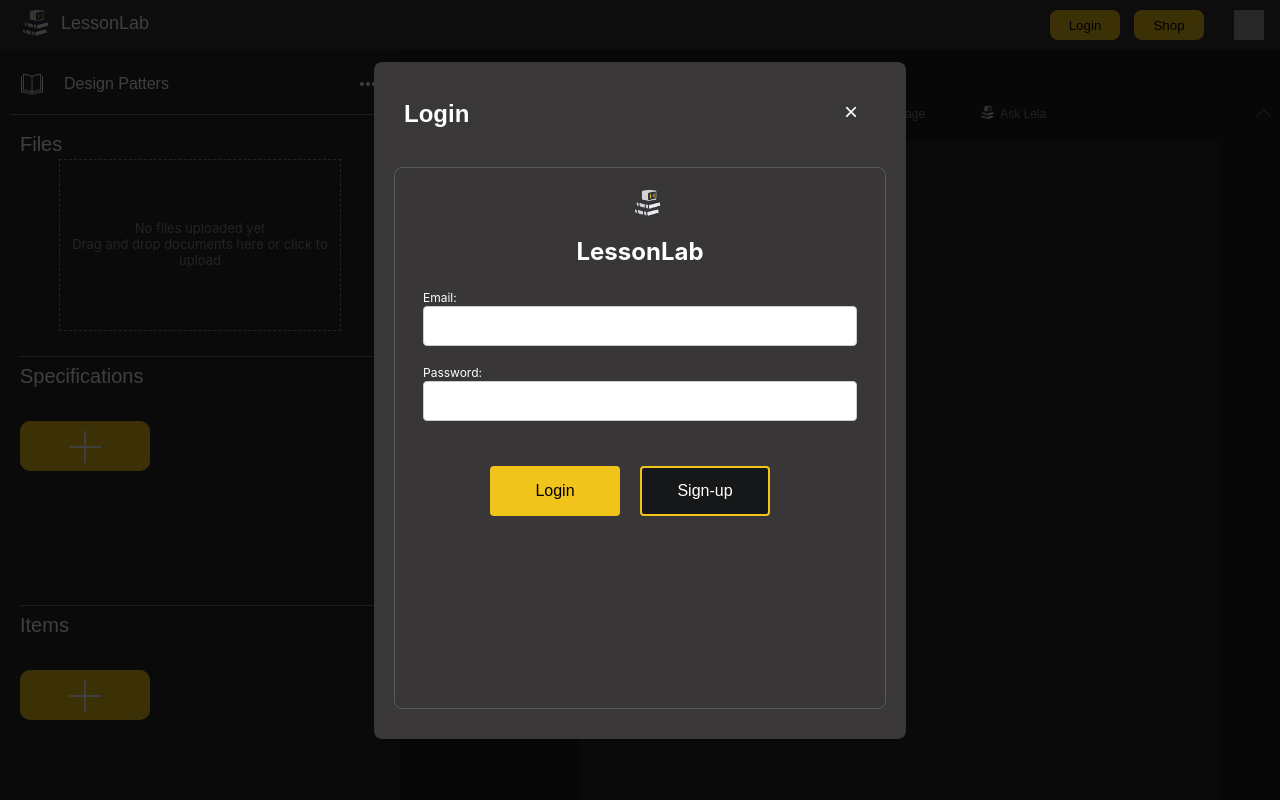
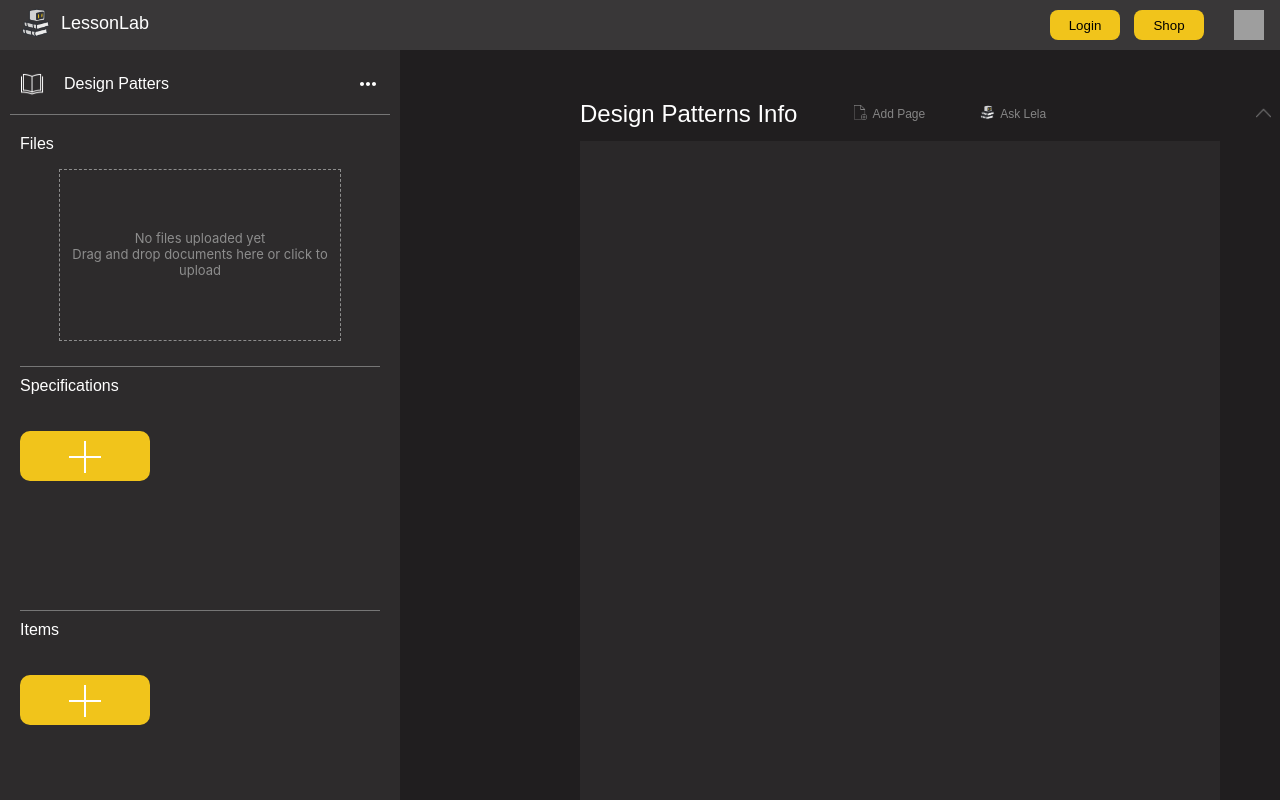
Before and after one commit to EdCamarillo/LessonLab-Frontend, a React (Create React App) app: page /quiz in a window 1280 px wide. Built offline with nearby package versions, Linux system fonts and the light colour scheme; grey boxes are pictures that could not be loaded.

Commit message:
quick container fix

```diff
--- a/src/components/header.jsx
+++ b/src/components/header.jsx
@@ -10,7 +10,7 @@ import LoginForm from './loginForm.jsx';
 
 const Header = () => {
   const [isShopOpen, setIsShopOpen] = useState(false);
-  const [isLoginFormOpen, setIsLoginFormOpen] = useState(true); //set to False if samok
+  const [isLoginFormOpen, setIsLoginFormOpen] = useState(false); //set to False if samok
   const [isLoggedIn, setIsLoggedIn] = useState(true); //TODO: Handle authentication
 
   const closeLoginForm = () =>{
--- a/src/styles/sideBarLesson.css
+++ b/src/styles/sideBarLesson.css
@@ -1,9 +1,3 @@
-#sideBar-container {
-    max-height: 100vh;
-    overflow-y: auto;
-    position: fixed;
-    box-sizing: border-box;
-}
 .sideBar-lesson {
     background-color: #2d2b2c;
     width: 400px;
@@ -110,12 +104,13 @@
     padding: 10px;
     display: flex;
     flex-direction: column;
+    gap: 10px;
 }
 .files h1, .specifications h1, .pages h1 {
     margin: 0px;
     left: 44px;
     font-family: Actor;
-    font-size: 20px;
+    font-size: 16px;
     font-weight: 400;
     line-height: 28.87px;
     text-align: left;
--- a/src/styles/sideBarQuiz.css
+++ b/src/styles/sideBarQuiz.css
@@ -96,12 +96,13 @@
     padding: 10px;
     display: flex;
     flex-direction: column;
+    gap: 10px;
 }
 .files h1, .specifications h1, .pages h1 {
     margin: 0px;
     left: 44px;
     font-family: Actor;
-    font-size: 20px;
+    font-size: 16px;
     font-weight: 400;
     line-height: 28.87px;
     text-align: left;
```
